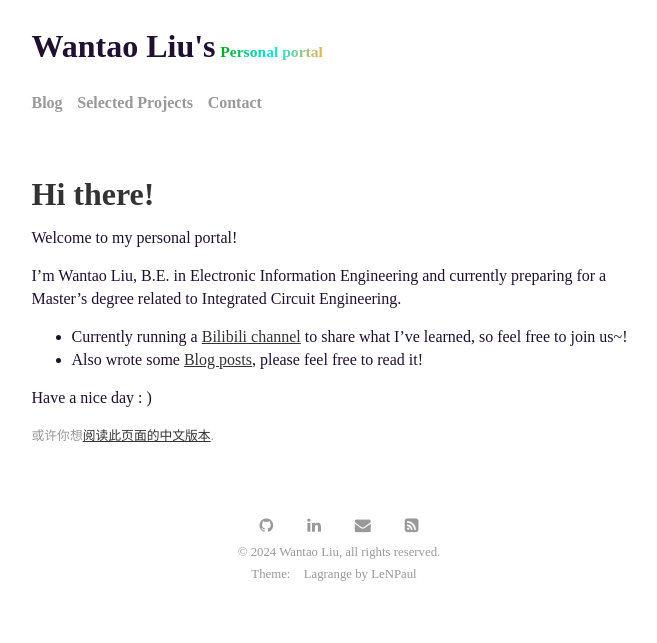
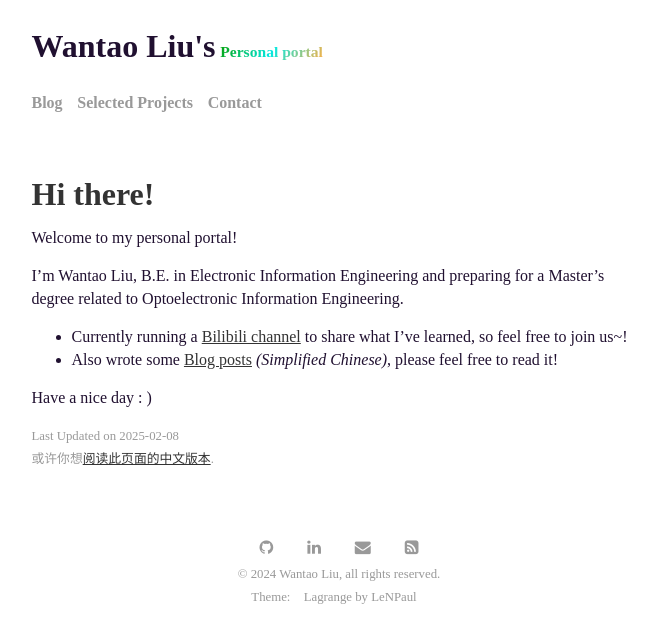
Before and after one commit to Tenktau/me.vantao.cn, a Jekyll site: the page built from menu/en.md, in a window 1280 px wide. Shown: the top 643 px of the page, without its empty margins (301-958 px from the left). Built offline with Jekyll 4.4.1, drawn with Linux system fonts in a browser that asks for light colours.

```diff
--- a/menu/en.md
+++ b/menu/en.md
@@ -6,11 +6,11 @@ permalink: /en
 
 Welcome to my personal portal!
 
-I'm Wantao Liu, B.E. in Electronic Information Engineering and currently preparing for a Master's degree related to Integrated Circuit Engineering.
+I'm Wantao Liu, B.E. in Electronic Information Engineering and preparing for a Master's degree related to Optoelectronic Information Engineering.
 
 - Currently running a [Bilibili channel](https://space.bilibili.com/1857768832) to share what I've learned, so feel free to join us~!
-- Also wrote some [Blog posts](https://blog.vantao.cn/), please feel free to read it!
+- Also wrote some [Blog posts](https://blog.vantao.cn/) *(Simplified Chinese)*, please feel free to read it!
 
 Have a nice day : )
 
-<div class="footer-description">或许你想<a href="/">阅读此页面的中文版本</a>.</div>
+<div class="footer-description">Last Updated on 2025-02-08<br>或许你想<a href="/">阅读此页面的中文版本</a>.</div>
```
Also changed, not shown: index.md (+2 -2 lines).
